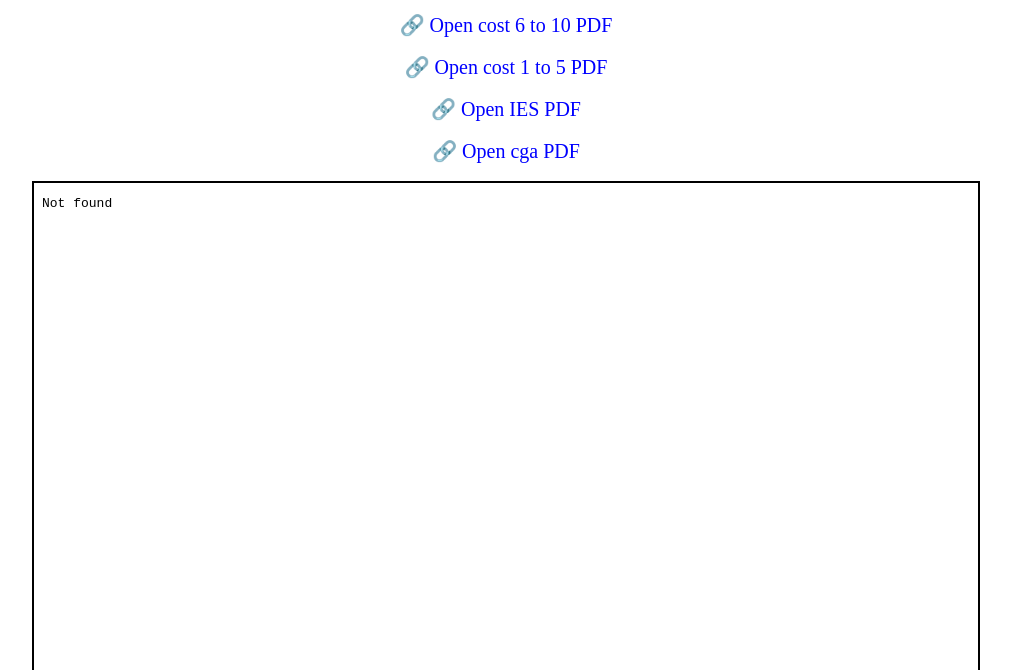
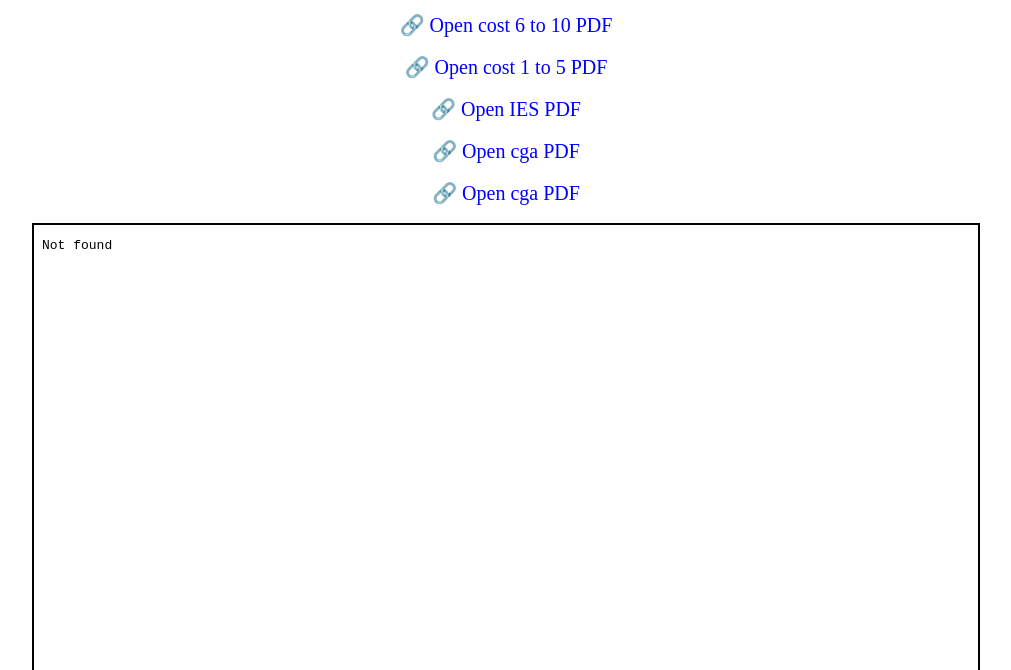
Before and after one commit to irshad-blip/MyPDFWebsite, a plain HTML site: page index.html in a window 1280 px wide. Shown: the part 130-800 px from the top of the page, without its empty margins (134-1145 px from the left). Drawn offline with Linux system fonts and the light colour scheme.

Commit message:
Update index.html

```diff
--- a/index.html
+++ b/index.html
@@ -24,6 +24,9 @@
     <!-- Link to open cgapractical.pdf -->
     <a href="cgapractical.pdf" target="_blank" style="text-decoration: none; color: blue; font-size: 20px;">🔗 Open cga PDF</a>
     <br><br>
+    <!-- Link to open SEpractical.pdf -->
+    <a href="SEpractical.pdf" target="_blank" style="text-decoration: none; color: blue; font-size: 20px;">🔗 Open cga PDF</a>
+    <br><br>
 
 
     <!-- PDF Preview for cost 6 to 10.pdf -->
```
